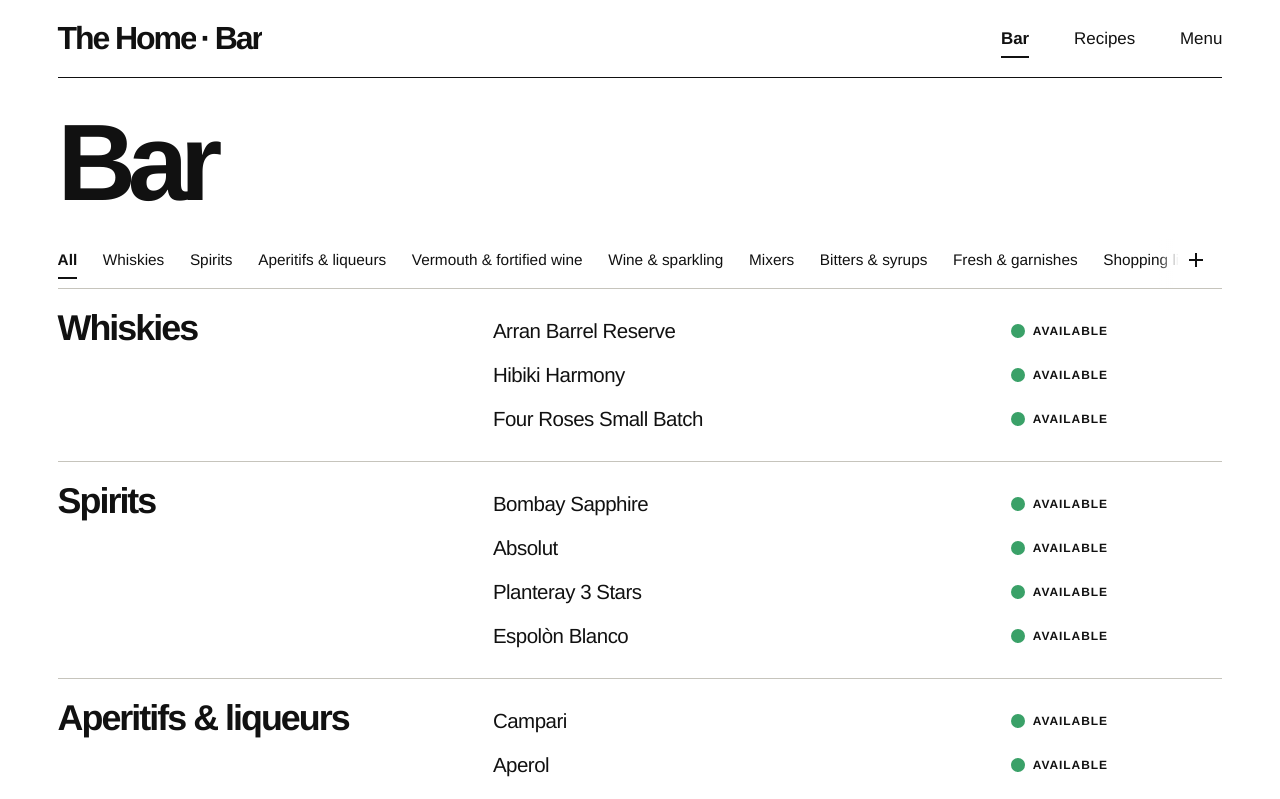
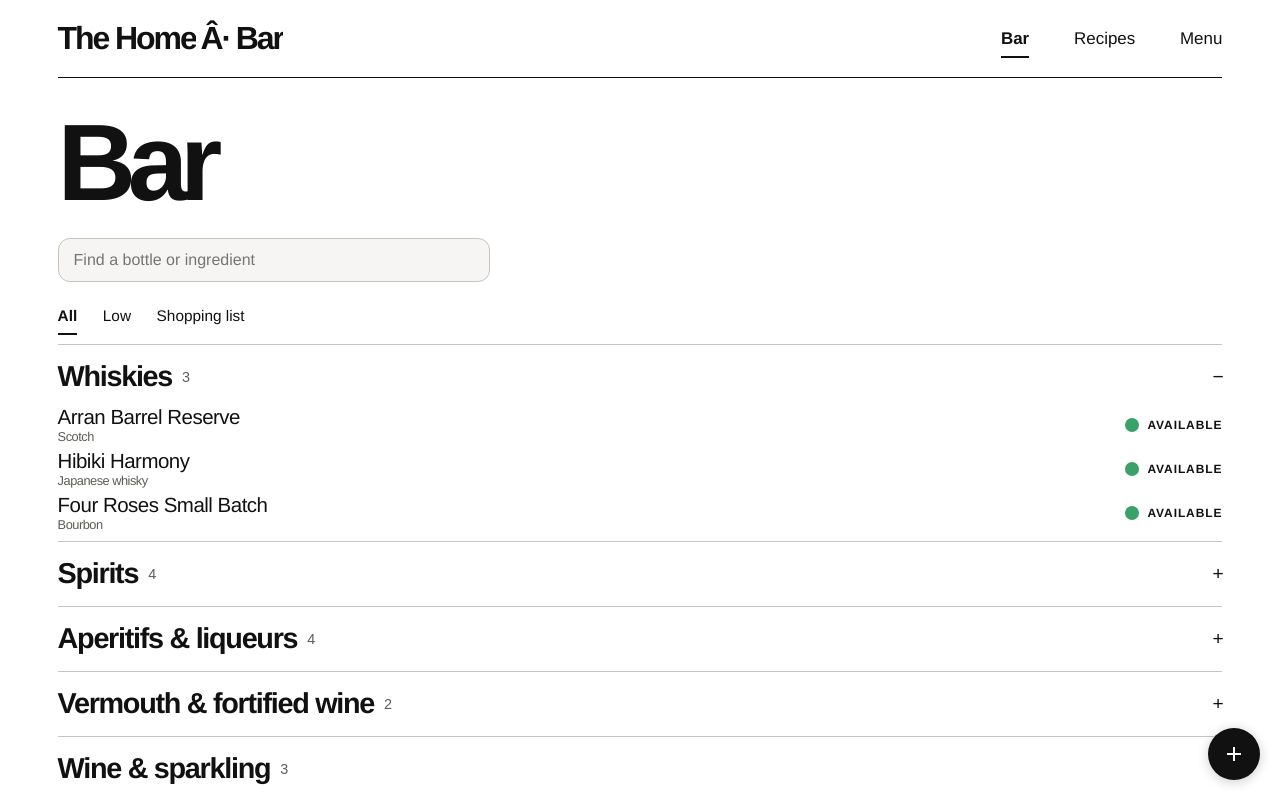
Before and after one commit to aetuzun/bar, a React (Vite) app: page / in a window 1280 px wide. Shown: the top 799 px of the page. Built offline with nearby package versions, Linux system fonts and the light colour scheme.

Commit message:
Simplify stock updates, recipe browsing and menu sections

```diff
--- a/src/CardOrder.tsx
+++ b/src/CardOrder.tsx
@@ -22,11 +22,11 @@ export function CardList({ order, visible, save, children }: {
   </DndContext>;
 }
 
-export function SortCard({ id, name, className, remove, children }: {
-  id: string; name: string; className: string; remove: () => void; children: ReactNode;
+export function SortCard({ id, name, className, remove, open, children }: {
+  id: string; name: string; className: string; remove: () => void; open?: () => void; children: ReactNode;
 }) {
   const {setNodeRef, attributes, listeners, transform, transition, isDragging} = useSortable({id});
-  const interactive = (target: EventTarget) => target instanceof Element && !!target.closest("button, a, input, select, textarea");
+  const interactive = (target: EventTarget) => target instanceof Element && !!target.closest("button, a, input, select, textarea, dialog");
   return <article {...attributes} role="article" aria-label={"Reorder " + name}
     ref={setNodeRef} onKeyDown={event => {
       if (event.target === event.currentTarget) listeners?.onKeyDown?.(event);
@@ -34,6 +34,7 @@ export function SortCard({ id, name, className, remove, children }: {
     style={{transform: transform ? `translate3d(${transform.x}px,${transform.y}px,0)` : undefined, transition}}
     onMouseDown={e => { if (!interactive(e.target)) listeners?.onMouseDown?.(e); }}
     onTouchStart={e => { if (!interactive(e.target)) listeners?.onTouchStart?.(e); }}
+    onClick={e => { if (open && !interactive(e.target) && !(e.target as Element).closest("dialog")) open(); }}
     onDragStart={e => e.preventDefault()}>
     <button type="button" className="card-remove" aria-label={"Remove " + name} onClick={remove}>
       <span aria-hidden="true" />
--- a/src/main.tsx
+++ b/src/main.tsx
@@ -49,7 +49,7 @@ function Header({ route, guest = false, scene = "shaker" }: { route: string; gue
   return (
     <header className={intro ? "site-header guest-header" : "site-header"} data-compact={compact}>
       <div className="header-inner">
-        <a className="brand" href={guest ? location.hash : "#bar"} aria-label="The Home · Bar"
+        <a className="brand" href={guest ? location.hash : "#bar"} aria-label="The Home Â· Bar"
           onClick={event => {
             if (guest || route === "bar") {
               event.preventDefault();
@@ -58,7 +58,7 @@ function Header({ route, guest = false, scene = "shaker" }: { route: string; gue
           }}>
           <span className="brand-letters" aria-hidden="true">
             T<span className="brand-fold"><span>he&nbsp;</span></span>H<span className="brand-fold"><span>ome</span></span>
-            <span className="brand-dot">·</span>B<span className="brand-fold"><span>ar</span></span>
+            <span className="brand-dot">Â·</span>B<span className="brand-fold"><span>ar</span></span>
           </span>
         </a>
         {!guest && (
@@ -138,6 +138,10 @@ function Editor({
   close: () => void;
 }) {
   const [form, setForm] = useState(item);
+  const adding = !item.name;
+  const [step, setStep] = useState(1);
+  const heading = useRef<HTMLHeadingElement>(null);
+  useEffect(() => { heading.current?.focus(); }, [step]);
   const [custom, setCustom] = useState(!!item.kind && !ingredientKinds.includes(item.kind));
   const dialog = useRef<HTMLDialogElement>(null);
   useEffect(() => {
@@ -155,11 +159,17 @@ function Editor({
       <form
         onSubmit={(e) => {
           e.preventDefault();
+          if (adding && step === 1) {
+            if (form.kind.trim()) setStep(2);
+            return;
+          }
           if (form.name.trim() && form.kind.trim())
             save({ ...form, name: form.name.trim(), kind: form.kind.trim() });
         }}
       >
-        <h2 tabIndex={-1} autoFocus>{item.name ? "Edit item" : "Add item"}</h2>
+        {adding && <p className="step-count">Add item · {step} of 2</p>}
+        <h2 ref={heading} tabIndex={-1} autoFocus>{adding ? (step === 1 ? "What are you adding?" : "How’s your stock?") : "Edit item"}</h2>
+        {(!adding || step === 2) && <>
         <label>
           Item name
           <input
@@ -173,7 +183,8 @@ function Editor({
             }}
           />
         </label>
-        <div className="editor-field">
+        </>}
+        {(!adding || (step === 1 && custom)) && <div className="editor-field">
           <span>Category</span>
           <Dropdown
             label="Category"
@@ -185,22 +196,24 @@ function Editor({
             ))}
           </Dropdown>
         </div>
-        <div className="editor-field">
+        }
+        {(!adding || step === 1) && <><div className="editor-field">
           <span>Ingredient type</span>
-          <Dropdown label="Ingredient type" placeholder="Choose a type…" value={custom ? "__custom" : form.kind} onChange={value => {
+          <Dropdown label="Ingredient type" placeholder="Choose a typeâ€¦" value={custom ? "__custom" : form.kind} onChange={value => {
             const kind = value;
             setCustom(kind === "__custom");
-            setForm({ ...form, kind: kind === "__custom" ? "" : kind, group: kind === "__custom" ? form.group : kindGroup(kind) });
+            setForm({ ...form, name: adding && (!form.name || form.name === form.kind) ? kind === "__custom" ? "" : kind : form.name, kind: kind === "__custom" ? "" : kind, group: kind === "__custom" ? form.group : kindGroup(kind) });
           }}>
-            <option value="" disabled>Choose a type…</option>
+            <option value="" disabled>Choose a typeâ€¦</option>
             {groups.map(group => <optgroup key={group} label={group}>
               {ingredientKinds.filter(kind => kindGroup(kind) === group).map(kind => <option key={kind}>{kind}</option>)}
             </optgroup>)}
-            <option value="__custom">Custom type…</option>
+            <option value="__custom">Custom typeâ€¦</option>
           </Dropdown>
         </div>
         {custom && <label>Custom ingredient type<input required maxLength={80} value={form.kind} onChange={e => field("kind", e.target.value)} /></label>}
-        {(form.openedOn || ["Wine & sparkling", "Vermouth & fortified wine", "Aperitifs & liqueurs"].includes(form.group)) &&
+        </>}
+        {(!adding || step === 2) && <>{(form.openedOn || ["Wine & sparkling", "Vermouth & fortified wine", "Aperitifs & liqueurs"].includes(form.group)) &&
           <label>Opened on (optional)<input type="date" value={form.openedOn || ""} onChange={e => field("openedOn", e.target.value)} /></label>}
         <div className="editor-field">
           <span>Status</span>
@@ -215,11 +228,12 @@ function Editor({
           </Dropdown>
         </div>
 
+        </>}
         <div className="actions">
-          <button type="button" onClick={close}>
-            Cancel
+          <button type="button" onClick={adding && step === 2 ? () => setStep(1) : close}>
+            {adding && step === 2 ? "Back" : "Cancel"}
           </button>
-          <button className="solid" disabled={!form.kind.trim()}>Save item</button>
+          <button className="solid" disabled={!form.kind.trim()}>{adding && step === 1 ? "Continue" : "Save item"}</button>
         </div>
       </form>
     </dialog>
@@ -247,15 +261,29 @@ function Bar({
 }) {
   const [edit, setEdit] = useState<Item | null>(null);
   const [filter, setFilter] = useState("All");
+  const [query, setQuery] = useState("");
+  const [expanded, setExpanded] = useState<string[]>(["Whiskies"]);
+  const [notice, setNotice] = useState("");
+  const matches = (i: Item) => (i.name + " " + i.kind).toLowerCase().includes(query.trim().toLowerCase());
+  const nextStatus = (i: Item) => i.status === "Available" ? "Low" : i.status === "Low" ? "Unavailable" : "Available";
+  function cycle(i: Item) {
+    const status = nextStatus(i);
+    const changed = { ...i, status } as Item;
+    delete changed.shoppingOrigin;
+    if (!onShoppingList(changed)) delete changed.shoppingRecipes;
+    update({ ...state, items: state.items.map(row => row.id === i.id ? changed : row) });
+    setNotice(i.name + (status === "Unavailable" ? " moved to Shopping list." : " · " + status));
+  }
   return (
     <>
       <div className="pagehead">
         <h1>Bar</h1>
       </div>
       <section className="inventory">
+        <input type="search" className="stock-search" aria-label="Search inventory" placeholder="Find a bottle or ingredient" value={query} onChange={e => setQuery(e.target.value)} />
         <div className="filter-bar">
         <div className="filters">
-          {["All", ...groups, "Shopping list"].map((g) => (
+          {["All", "Low", "Shopping list"].map((g) => (
             <button
               key={g}
               aria-pressed={filter === g}
@@ -289,35 +317,34 @@ function Bar({
                 (g === "Shopping list"
                   ? onShoppingList(i)
                   : i.group === g && !onShoppingList(i)) &&
-                (filter === "All" || g === filter),
+                matches(i) && (filter === "All" || g === filter || (filter === "Low" && i.status === "Low")),
             );
             if (!rows.length && !(g === "Shopping list" && filter === g)) return null;
+            const expandable = !query.trim() && filter === "All";
+            const open = !expandable || expanded.includes(g);
+            const label = <>{g} <small>{rows.length}</small></>;
             return (
-              <section className={g === "Shopping list" ? "group shopping-group" : "group"} key={g}>
-                <div className="group-title">
-                  <h3>{g}</h3>
-                </div>
-                <div>
+              <section className={"stock-section" + (g === "Shopping list" ? " shopping-section" : "")} key={g}>
+                <h2>{expandable ? <button aria-expanded={open} onClick={() => setExpanded(open ? expanded.filter(name => name !== g) : [...expanded, g])}>
+                  {label}<span className="disclosure" aria-hidden="true">{open ? "−" : "+"}</span>
+                </button> : label}</h2>
+                {open && <div>
                   {!rows.length && <p>Your shopping list is empty.</p>}
-                  {rows.map((i) => (
-                    <button
-                      className="stockrow"
-                      key={i.id}
-                      aria-label={"Edit " + i.name + ", " + i.status}
-                      onClick={() => setEdit(i)}
-                    >
-                      <span>{i.name}{i.openedOn && !onShoppingList(i) && <small className="opened-date">Opened {i.openedOn}</small>}</span>
-                      <span className={"status dotted " + slug(i.status)}>
-                        {i.status}
-                      </span>
+                  {rows.map(i => <div className="stockrow" key={i.id}>
+                    <button className="stock-name" aria-label={"Edit " + i.name + ", " + i.status} onClick={() => setEdit(i)}>
+                      {i.name}<small>{i.kind !== i.name ? i.kind : ""}{i.openedOn && " · Opened " + i.openedOn}</small>
                     </button>
-                  ))}
-                </div>
+                    <button className={"status dotted " + slug(i.status)} onClick={() => cycle(i)}
+                      aria-label={i.name + ": " + i.status + ". Mark " + nextStatus(i)}>{i.status}</button>
+                  </div>)}
+                </div>}
               </section>
             );
           })}
         </div>
-        <p className="storage-note">Saved in this browser. Changes don’t sync between devices.</p>
+        {!state.items.some(i => matches(i) && (filter === "All" || (filter === "Low" ? i.status === "Low" : onShoppingList(i)))) && filter !== "Shopping list" && <p>{query ? "No matching ingredients." : "Nothing is running low."}</p>}
+        <p className="stock-notice" role="status">{notice || "Tap a status to update stock. Tap a name to edit."}</p>
+        <p className="storage-note">Saved in this browser. Changes donâ€™t sync between devices.</p>
       </section>
       {edit && (
         <Editor
@@ -358,7 +385,7 @@ function Availability({
       }
     >
       {ready
-        ? "Ready now" + (low.length ? " · Low on " + low.join(", ") : "")
+        ? "Ready now" + (low.length ? " Â· Low on " + low.join(", ") : "")
         : "Missing " + missing.join(", ")}
     </p>
   );
@@ -375,16 +402,23 @@ function RecipeEntry({
 }) {
   const result = availability(r, state.items),
     selected = state.draft.includes(r.id);
+  const dialog = useRef<HTMLDialogElement>(null);
+  const openRecipe = () => dialog.current?.showModal();
   const shopping = result.missing.every(kind => state.items.some(i => i.kind === kind && onShoppingList(i) && i.shoppingRecipes?.includes(r.id)));
   return (
-    <SortCard id={r.id} name={r.name} remove={remove} className="recipe">
+    <SortCard id={r.id} name={r.name} remove={remove} className="recipe recipe-preview" open={openRecipe}>
       <div className="drink-art">
         <Glass recipe={r} />
       </div>
       <div className="recipe-heading">
-        <h2>{r.name}</h2>
+        <h2><button aria-label={"View " + r.name + " recipe"} onClick={openRecipe}>{r.name}</button></h2>
         <p className="flavor">{r.style}</p>
       </div>
+      <dialog className="prep-sheet" ref={dialog} aria-label={r.name + " recipe"} onClick={e => { if (e.target === dialog.current) dialog.current.close(); }}>
+        <div className="prep-body">
+        <button className="card-remove" aria-label="Close recipe" onClick={() => dialog.current?.close()}><span /></button>
+        <div className="prep-art"><Glass recipe={r} /></div>
+        <h2>{r.name}</h2>
       <section className="measures">
         <div className="label-row">
           <h3>Ingredients</h3>
@@ -415,6 +449,8 @@ function RecipeEntry({
           <p>{r.garnish}</p>
         </div>
       </section>
+        </div>
+      </dialog>
       <div className="recipe-tools">
         <Availability id={"stock-" + r.id} result={result} />
         {result.ready ? (
@@ -481,7 +517,7 @@ function Recipes({
           </button>
         ))}
       </div>
-        <AddPicker label="Add cocktail" placeholder={remaining.length ? "Choose a cocktail…" : "All cocktails added"} choose={id => {
+        <AddPicker label="Add cocktail" placeholder={remaining.length ? "Choose a cocktailâ€¦" : "All cocktails added"} choose={id => {
           setOrder([...state.recipeOrder, id]);
           setFilter("All");
         }}>
@@ -511,7 +547,7 @@ function MenuDrink({ r }: { r: Recipe }) {
         <h2>{r.name}</h2>
         <p className="flavor">{r.style}</p>
         <p className="composition">
-          {r.ingredients.map(([kind]) => kind).join(" · ")}
+          {r.ingredients.map(([kind]) => kind).join(" Â· ")}
         </p>
       </div>
     </>
@@ -543,6 +579,11 @@ function useMenuFilter(ids: string[], category: (id: string) => string) {
 function pourCategory(style: Pour["style"]) {
   return style === "Whisky" ? "Whisky pours" : "Wine";
 }
+function menuSections(ids: string[], pour: (id: string) => Pour) {
+  const sections = ["Cocktails", "Whisky", "Wine"].map(name => ({ name, ids: [] as string[] }));
+  for (const id of ids) sections[byId(id) ? 0 : pour(id).style === "Whisky" ? 1 : 2].ids.push(id);
+  return sections.filter(section => section.ids.length);
+}
 function GuestList({
   ids,
   title,
@@ -563,7 +604,9 @@ function GuestList({
       </div>
       {filters}
       <div className="guest-list">
-        {visible.map((id) => (
+        {menuSections(visible, id => pours[Number(id.slice(1))]).map(section => <section className="menu-section" key={section.name}>
+          <h2>{section.name}</h2>
+          {section.ids.map((id) => (
           <article className="menurow" key={id}>
             {byId(id) ? (
               <MenuDrink r={byId(id)} />
@@ -571,7 +614,7 @@ function GuestList({
               <PourRow pour={pours[Number(id.slice(1))]} />
             )}
           </article>
-        ))}
+        ))}</section>)}
       </div>
       {!ids.length && <p>No drinks on this menu.</p>}
     </>
@@ -618,7 +661,7 @@ function Menu({
       </div>
       <div className="filter-bar">
         {filters || <div className="filters"><button aria-pressed="true">All</button></div>}
-        <AddPicker label="Add to menu" placeholder="Choose a cocktail or pour…" choose={id => {
+        <AddPicker label="Add to menu" placeholder="Choose a cocktail or pourâ€¦" choose={id => {
           toggle(id);
           resetFilter();
         }}>
@@ -641,9 +684,9 @@ function Menu({
                     >
                       {item.name}
                       {selected
-                        ? " · On menu"
+                        ? " Â· On menu"
                         : !inStock(item)
-                          ? " · " + item.status
+                          ? " Â· " + item.status
                           : ""}
                     </option>
                   );
@@ -652,8 +695,10 @@ function Menu({
           ))}
         </AddPicker>
       </div>
-      <CardList order={state.draft} visible={visible} save={draft => update({ ...state, draft })}>
-      {visible.map(id => {
+      {menuSections(visible, id => describe(bottle(id)!)).map(section => <section className="menu-section" key={section.name}>
+      <h2>{section.name}</h2>
+      <CardList order={state.draft} visible={section.ids} save={draft => update({ ...state, draft })}>
+      {section.ids.map(id => {
         const item = bottle(id),
           r = item || byId(id),
           result = item
@@ -673,7 +718,7 @@ function Menu({
           </SortCard>
         );
       })}
-      </CardList>
+      </CardList></section>)}
       {!state.draft.length && (
         <p>
           Your selection is empty. <a href="#recipes">Browse recipes</a>
--- a/src/style.css
+++ b/src/style.css
@@ -1043,3 +1043,56 @@ dialog h2:focus { outline: none; }
   .brand-fold, .brand-dot, .dropdown-trigger, .dropdown-chevron, .dropdown-add span { transition: none; }
   .dropdown-popover:popover-open { animation: none; }
 }
+
+
+.filter-bar .filters { padding-inline-end: 0; }
+.filter-add {
+  position: fixed;
+  inset: auto max(20px, env(safe-area-inset-right)) max(20px, env(safe-area-inset-bottom)) auto;
+  z-index: 11;
+  width: 52px;
+  height: 52px;
+  padding: 0;
+  place-items: center;
+  border-radius: 50%;
+  color: white;
+  background: var(--ink);
+  box-shadow: 0 2px 12px #0003, 0 0 0 1px #ffffff80;
+}
+#root:has(.filter-add) .foot-inner { padding-inline-end: 68px; }
+.stock-search { width: min(100%, 27rem); padding: 12px 15px; font: inherit; border: 1px solid var(--line); border-radius: 12px; background: var(--card); color: inherit; margin-bottom: 12px; }
+.stock-section { border-bottom: 1px solid var(--line); padding: 6px 0; }
+.stock-section h2, .menu-section > h2 { font-size: clamp(1.25rem, 2.3vw, 1.8rem); letter-spacing: -.045em; }
+.stock-section h2 button { display: flex; align-items: center; gap: 10px; text-align: left; width: 100%; min-height: 52px; font: inherit; letter-spacing: inherit; }
+.stock-section h2 small { color: var(--muted); font: 400 .9rem Arial, sans-serif; }
+.disclosure { margin-left: auto; font: 400 1.2rem Arial, sans-serif; }
+.shopping-section { background: var(--card); padding: 6px 14px; border: 0; border-radius: 10px; margin-top: 16px; }
+.stockrow { grid-template-columns: 1fr auto; gap: 12px; }
+.stockrow button { min-height: 44px; }
+.stock-name { text-align: left; font: inherit; letter-spacing: inherit; }
+.stock-name small { display: block; font-size: .8rem; font-weight: 400; color: var(--muted); }
+.stock-notice, .step-count { color: var(--muted); font-size: .9rem; margin: 18px 0 6px; }
+dialog { border-radius: 16px; max-height: 85dvh; overflow: auto; overscroll-behavior: contain; }
+dialog .step-count { margin-top: 0; }
+.recipe-preview, .menurow { box-shadow: 0 1px 3px #26231e12, 0 4px 14px #26231e07; border-radius: 12px; }
+.recipe-preview { grid-template-columns: clamp(120px, 21vw, 250px) minmax(0, 1fr); grid-template-areas: "art head" "art tools"; align-items: center; }
+.recipe-preview > .drink-art { height: 180px; min-height: 0; }
+.recipe-preview .recipe-heading { align-self: end; padding: 0 32px 0 0; }
+.recipe-preview .recipe-heading button { font: inherit; letter-spacing: inherit; text-align: left; }
+.recipe-preview .recipe-tools { align-self: start; }
+.prep-sheet { width: min(500px, 94vw); padding: 0; background: var(--card); }
+.prep-body { position: relative; padding: 24px; }
+.prep-art { height: 140px; }
+.prep-body h2 { margin: 8px 0 20px; }
+.prep-body .method { margin: 18px 0 0; }
+.menu-section { margin-block: 28px; }
+.menu-section .menurow .drink-art { height: clamp(140px, 16vw, 200px); }
+.curator-tools:empty { display: none; }
+@media (max-width: 650px) {
+  .recipe-preview { grid-template-columns: 32% minmax(0, 1fr); grid-template-areas: "art head" "tools tools"; gap: 6px 16px; }
+  .recipe-preview > .drink-art { height: 136px; }
+  .recipe-preview .recipe-heading { align-self: center; padding-right: 12px; }
+  .recipe-preview .recipe-heading h2 { font-size: clamp(1.45rem, 6.6vw, 2rem); }
+  .recipe-preview .recipe-tools { margin-top: 4px; }
+  .menu-section .menurow { grid-template-columns: 34% minmax(0,1fr); }
+}
```
